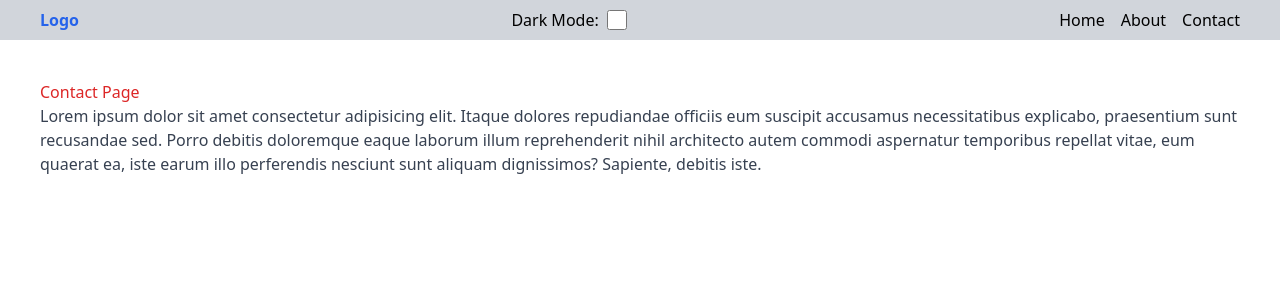
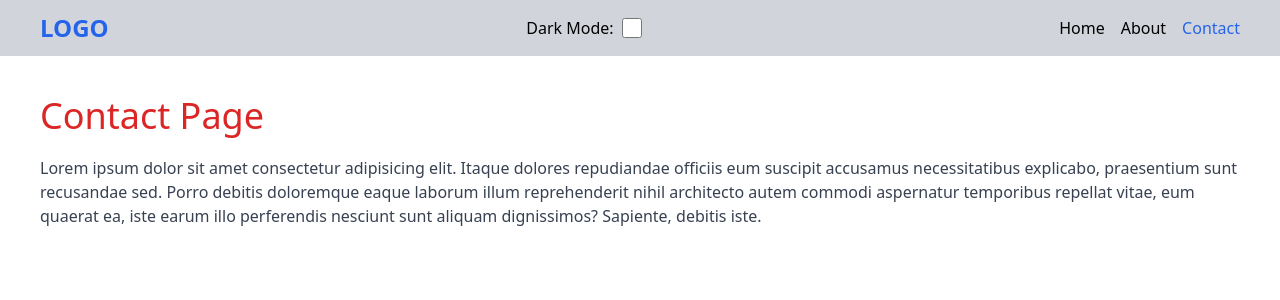
Before and after one commit to Khalid-Hossain-Tarif/theme-switcher-vue, a Vue app: page /contact in a window 1280 px wide. Shown: the top 300 px of the page. Built offline with nearby package versions, Linux system fonts and the light colour scheme.

Commit message:
dark and light mode completed

```diff
--- a/src/App.vue
+++ b/src/App.vue
@@ -1,11 +1,9 @@
 <script setup>
-import Menu from './components/Menu.vue';
-import Home from './components/Home.vue';
+import Menu from './components/menu.vue';
 </script>
 
 <template>
 <Menu />
-
 <main>
   <router-view></router-view>
 </main>
--- a/src/components/About.vue
+++ b/src/components/About.vue
@@ -4,7 +4,7 @@
 
 <template>
     <div class="p-10">
-        <h1 class="text-green-600 dark:text-white">About Page</h1>
+        <h1 class="text-green-600 dark:text-white text-4xl mb-5">About Page</h1>
         <p class="text-gray-700 dark:text-white">
             Lorem ipsum dolor sit amet consectetur adipisicing elit. Itaque dolores repudiandae officiis eum suscipit accusamus
             necessitatibus explicabo, praesentium sunt recusandae sed. Porro debitis doloremque eaque laborum illum
--- a/src/components/Contact.vue
+++ b/src/components/Contact.vue
@@ -4,7 +4,7 @@
 
 <template>
     <div class="p-10">
-        <h1 class="text-red-600 dark:text-white">Contact Page</h1>
+        <h1 class="text-red-600 dark:text-white text-4xl mb-5">Contact Page</h1>
         <p class="text-gray-700 dark:text-white">
             Lorem ipsum dolor sit amet consectetur adipisicing elit. Itaque dolores repudiandae officiis eum suscipit accusamus
             necessitatibus explicabo, praesentium sunt recusandae sed. Porro debitis doloremque eaque laborum illum
--- a/src/components/Home.vue
+++ b/src/components/Home.vue
@@ -4,7 +4,7 @@
 
 <template>
     <div class="p-10">
-        <h1 class="text-blue-600 dark:text-white">Home Page</h1>
+        <h1 class="text-yellow-600 dark:text-white text-4xl mb-5">Home Page</h1>
         <p class="text-gray-700 dark:text-white">
             Lorem ipsum dolor sit amet consectetur adipisicing elit. Itaque dolores repudiandae officiis eum suscipit accusamus
             necessitatibus explicabo, praesentium sunt recusandae sed. Porro debitis doloremque eaque laborum illum
--- a/src/components/Menu.vue
+++ b/src/components/Menu.vue
@@ -3,22 +3,22 @@ import ThemeSwitcher from './ThemeSwitcher.vue';
 </script>
 
 <template>
-    <header class="bg-gray-300 dark:bg-white px-10 py-2 flex items-center justify-between">
+    <header class="bg-gray-300 dark:bg-white px-10 py-3 flex items-center justify-between">
         <div>
-            <router-link to="/" class="text-blue-600 font-semibold">Logo</router-link>
+            <router-link to="/" class="text-blue-600 font-semibold text-2xl">LOGO</router-link>
         </div>
 
         <ThemeSwitcher />
 
         <ul class="flex justify-end items-center gap-4">
             <li>
-                <router-link to="/">Home</router-link>
+                <router-link to="/" class="text-base font-medium transition-all" active-class="text-blue-600">Home</router-link>
             </li>
             <li>
-                <router-link to="/about">About</router-link>
+                <router-link to="/about" class="text-base font-medium transition-all" active-class="text-blue-600">About</router-link>
             </li>
             <li>
-                <router-link to="/contact">Contact</router-link>
+                <router-link to="/contact" class="text-base font-medium transition-all" active-class="text-blue-600">Contact</router-link>
             </li>
         </ul>
     </header>
```
